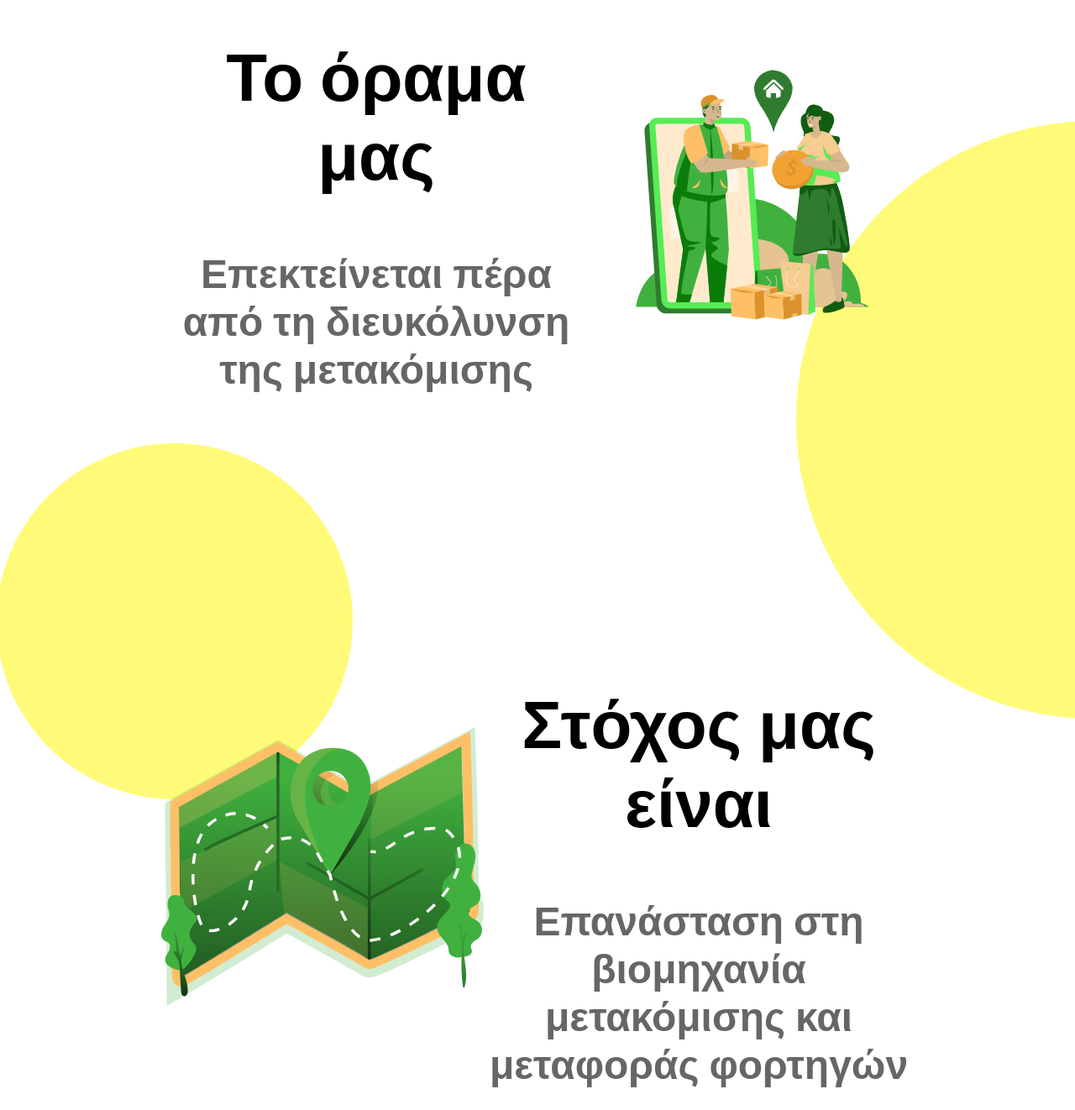
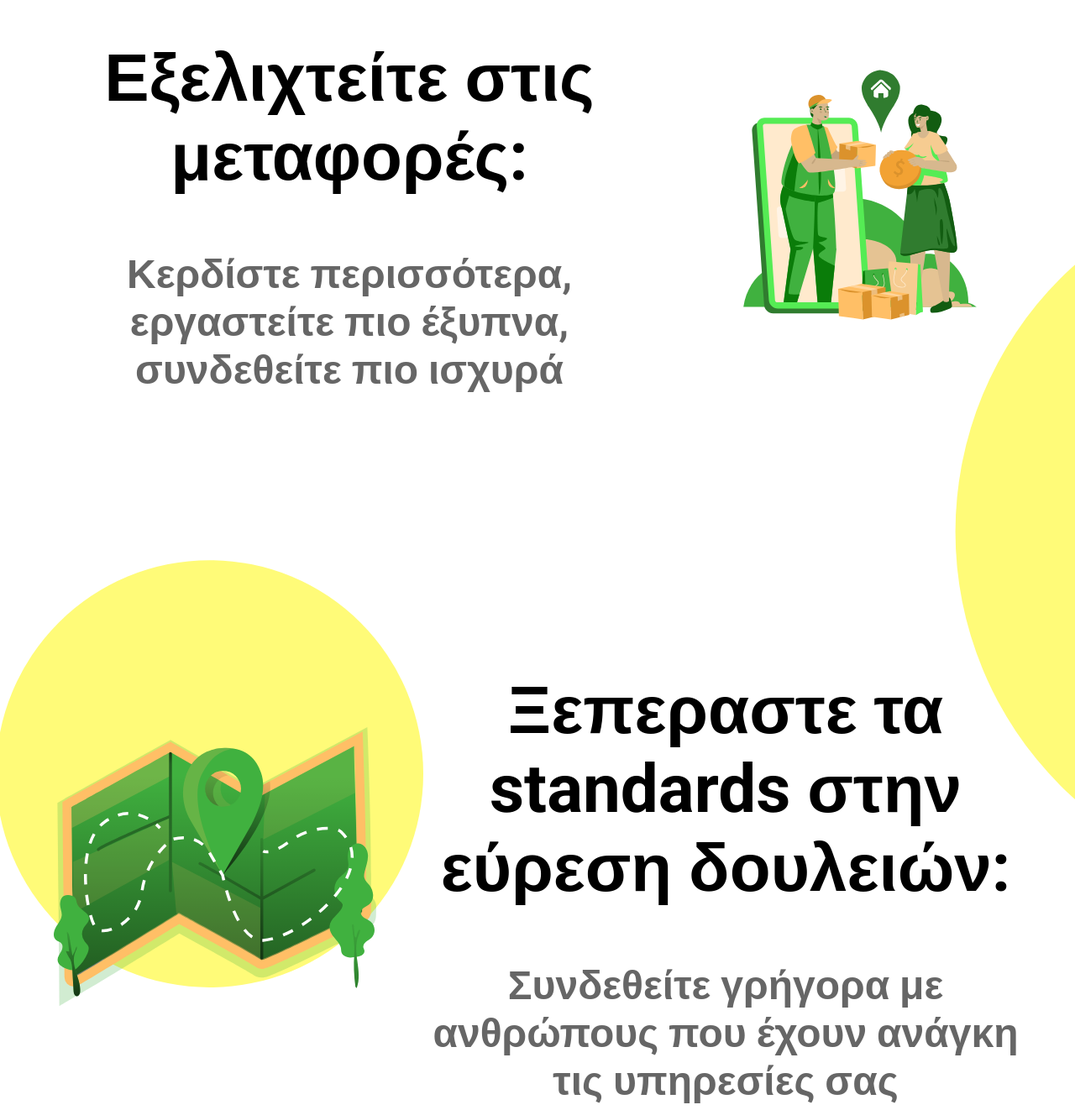
Before and after one commit to ionathansideras/truckMate, a React (Vite) app: page / in a window 1280 px wide. Shown: the part 968-2290 px from the top of the page at 84% size. Built offline with nearby package versions, Linux system fonts and the light colour scheme; no server answers.

Commit message:
Refactor intersection observer and site overview styles, update translations

```diff
--- a/src/hooks/useIntersectionObserver.tsx
+++ b/src/hooks/useIntersectionObserver.tsx
@@ -15,9 +15,9 @@ export function useIntersectionObserver() {
                 const parentElement = entry.target.parentElement;
                 // If the entry is intersecting (visible in the viewport)
                 if (entry.isIntersecting) {
-                    parentElement?.classList.add(`${parentElement?.id}-visible`);
+                    parentElement?.classList.add(`visible`);
                 } else {
-                    parentElement?.classList.remove(`${parentElement?.id}-visible`);
+                    parentElement?.classList.remove(`visible`);
                 }
             });
         });
--- a/src/styles/animations.scss
+++ b/src/styles/animations.scss
@@ -1,82 +1,39 @@
-// Define a mixin for setting transform and transition properties
-@mixin transition($transform, $transition) {
-    transform: $transform;
-    transition: $transition;
-}
-
-// Define a map of sections with their respective transform and transition values
-$sections: (
-    our-vision: (
-        -200%,
-        200%,
-        0.6s,
-        0.7s,
-        0.8s,
-    ),
-    we-aim-reversed: (
-        200%,
-        -200%,
-        0.6s,
-        0.7s,
-        0.8s,
-    ),
-    we-believe: (
-        -200%,
-        200%,
-        0.6s,
-        0.7s,
-        0.8s,
-    ),
-    providing-element: (
-        0,
-        0,
-        0.7s,
-        0,
-        0,
-    ),
-    made-solutions: (
-        -200%,
-        200%,
-        0.7s,
-        0.8s,
-        0.9s,
-    ),
-);
-
-// Loop over each section in the sections map
-@each $section, $values in $sections {
-    // Extract the transform and transition values for each element
-    $p-transform: nth($values, 1);
-    $img-transform: nth($values, 2);
-    $h1-transition: nth($values, 3);
-    $p-transition: nth($values, 4);
-    $img-transition: nth($values, 5);
-
-    // Set the initial transform and transition properties for each element in the section
-    ##{$section} {
+.reverse {
     h1 {
-            @include transition(scale(0), all $h1-transition ease-in-out);
+        transform: translateX(200%);
+        transition: all 0.5s ease-in-out;
     }
 
     p {
-            @include transition(
-                translateX($p-transform),
-                all $p-transition ease-in-out
-            );
+        transform: translateX(200%);
+        transition: all 0.9s ease-in-out;
     }
 
     img {
-            @include transition(
-                translateX($img-transform),
-                all $img-transition ease-in-out
-            );
+        transform: translateX(-200%);
+        transition: all 0.7s ease-in-out;
     }
 }
 
-    // Set the transform properties for each element in the section when it becomes visible
-    ##{$section}.#{$section}-visible {
+.column {
     h1 {
-            transform: scale(1);
+        transform: translateX(-200%);
+        transition: all 0.5s ease-in-out;
+    }
+
+    p {
+        transform: translateX(-200%);
+        transition: all 0.9s ease-in-out;
+    }
+
+    img {
+        transform: translateX(200%);
+        transition: all 0.7s ease-in-out;
+    }
+}
+.reverse.visible {
+    h1 {
+        transform: translateX(0);
     }
 
     p {
@@ -86,6 +43,20 @@ $sections: (
     img {
         transform: translateX(0);
     }
+
+}
+
+.column.visible {
+    h1 {
+        transform: translateX(0);
+    }
+
+    p {
+        transform: translateX(0);
+    }
+
+    img {
+        transform: translateX(0);
     }
 }
 
@@ -100,7 +71,7 @@ $sections: (
     }
 }
 
-#wait-list.wait-list-visible {
+.wait-list.visible {
     .wait-list-truck {
         transform: translateX(0);
     }
@@ -122,13 +93,13 @@ $sections: (
     }
 }
 
-#contact-left.contact-left-visible {
+.contact-left.visible {
     .contact-form {
         transform: scale(1);
     }
 }
 
-#contact-right.contact-right-visible {
+.contact-right.visible {
     .contact-information {
         transform: scale(1);
     }
--- a/src/styles/site-overview-styles.scss
+++ b/src/styles/site-overview-styles.scss
@@ -4,16 +4,33 @@
     background-size: cover;
     background-repeat: no-repeat;
 
+    .reverse {
+        display: flex;
+        flex-direction: row-reverse;
+        justify-content: center;
+
+        .overview-info {
+            margin-left: 5%;
+        }
+    }
+
+    .column {
+        display: flex;
+        justify-content: center;
+
+        .overview-info {
+            margin-right: 5%;
+        }
+    }
+
     .overview-section {
         height: 100vh;
-        display: flex;
-        justify-content: center;
         align-items: center;
 
         .overview-info {
             display: flex;
             flex-direction: column;
-            width: 40%;
+            width: 55%;
 
             h1 {
                 font-size: 5rem;
@@ -50,17 +67,24 @@
         }
     }
 
-    #we-aim-reversed {
-        flex-direction: row-reverse;
-    }
+    @media screen and (max-width: 1200px) {
+        .reverse {
+            .overview-info {
+                margin-left: 0;
+            }
+        }
 
-    @media screen and (max-width: 1200px) {
-        .overview-section,
-        #we-aim-reversed {
+        .column {
+            .overview-info {
+                margin-right: 0;
+            }
+        }
+
+        .overview-section {
             flex-direction: column-reverse;
 
             .overview-info {
-                width: 80%;
+                width: 95%;
 
                 h1 {
                     font-size: 4rem;
@@ -90,14 +114,15 @@
                 font-size: 4rem;
             }
         }
-        .overview-section, #we-aim-reversed {
+        .overview-section {
             .overview-info {
                 h1 {
                     font-size: 2.5rem;
                 }
 
                 p {
-                    font-size: 2rem;
+                    margin-top: 5vh;
+                    font-size: 1.5rem;
                 }
             }
         }
--- a/src/translations/el.json
+++ b/src/translations/el.json
@@ -2,15 +2,15 @@
     "Home": "Αρχική",
     "Contact": "Επικοινωνία",
     "Get Started": "Ξεκινήστε",
-    "Our vision...": "Το όραμα μας",
-    "Extends beyond just facilitating moves": "Επεκτείνεται πέρα από τη διευκόλυνση της μετακόμισης",
-    "We aim to": "Στόχος μας είναι",
-    "Revolutionise the relocation and trucking industry": "Επανάσταση στη βιομηχανία μετακόμισης και μεταφοράς φορτηγών",
-    "We believe": "Πιστεύουμε",
-    "In making the process efficient, cost-effective and stress free": "Οτι η διαδικασία εκτελείται αποτελεσματικά, οικονομικά αποδοτικά και χωρίς άγχος.",
+    "Revolutionize your trucking career:": "Εξελιχτείτε στις μεταφορές:",
+    "Earn more, work smarter,connect stronger": "Κερδίστε περισσότερα, εργαστείτε πιο έξυπνα, συνδεθείτε πιο ισχυρά",
+    "Go beyond standard job boards:": "Ξεπεραστε τα standards  στην εύρεση δουλειών:",
+    "Connecting you immediately to people and businesses with moving needs": "Συνδεθείτε γρήγορα με ανθρώπους που έχουν ανάγκη τις υπηρεσίες σας",
+    "Gain more control:": "Αποκτήστε περισσότερο ελεγχο:",
+    "Manage your schedule, choose your jobs and enjoy the freedom of being your own boss with TruckMate": "Επιλέξτε εσείς τις δουλειές που θέλετε, φτιάξτε το πρόγραμμα σας και γίνετε εσείς ο κύριος του εαυτού σας",
     "Providing": "Παρέχοντας",
-    "Tailor made solutions": "Εξατομικευμένες λύσεις",
-    "For our Users and Drivers": "Για τους χρήστες και τους οδηγούς μας",
+    "Build your driver profile and reputation:": "Χτίστε το προφίλ σας και την φήμη σας",
+    "Showcase your skills and experience to attract higher-paying jobs and build trust with clients.": "Δείξτε τις ικανότητες σας και την εμπειρία σας για να προσελκύσετε περισσότερες δουλείες με γνώμονα την  εμπιστοσύνη",
     "Wait List": "Λίστα αναμονής",
     "Be a part of our journey subscribe to our wait list": "Γίνετε μέρος του ταξιδιού μας, εγγραφείτε στη λίστα αναμονής μας",
     "Enter your email": "Εισάγετε το email σας",
@@ -36,5 +36,9 @@
     "Email sent successfully!" : "Το email στάλθηκε με επιτυχία!",
     "error" : "σφάλμα",
     "Error sending email!" : "Σφάλμα κατά την αποστολή email!",
-    "Get in Touch": "Στείλε μας"
+    "Get in Touch": "Στείλε μας",
+    "Connect with a supportive community:" : "Γίνετε μέρος μιας υποστηρικτής κοινότητας:",
+    "Network with other drivers, share best practices and get help whenever you need it the most." : "Συνδεθείτε με άλλους επαγγελματίες οδηγους και πάρτε βοήθεια όποτε εσείς την χρειάζεστε πιο πολύ.",
+    "Invest in your future" : "Επενδύστε στο μέλλον",
+    "Build your skills, network with industry professionals and enhance your profession" : "Αποκτήστε καινούριες ικανότητες, συνδεθείτε με άλλους επαγγελματίες του χώρους και εξελίξτε το επάγγελμα σας."
 }
```
Also changed, not shown: src/data/overviewData.ts (+28 -24 lines), src/translations/en.json (+13 -9 lines), src/assets/invest.svg (added), src/assets/team.svg (added). Lines whose indentation alone changed are shown as unchanged.
